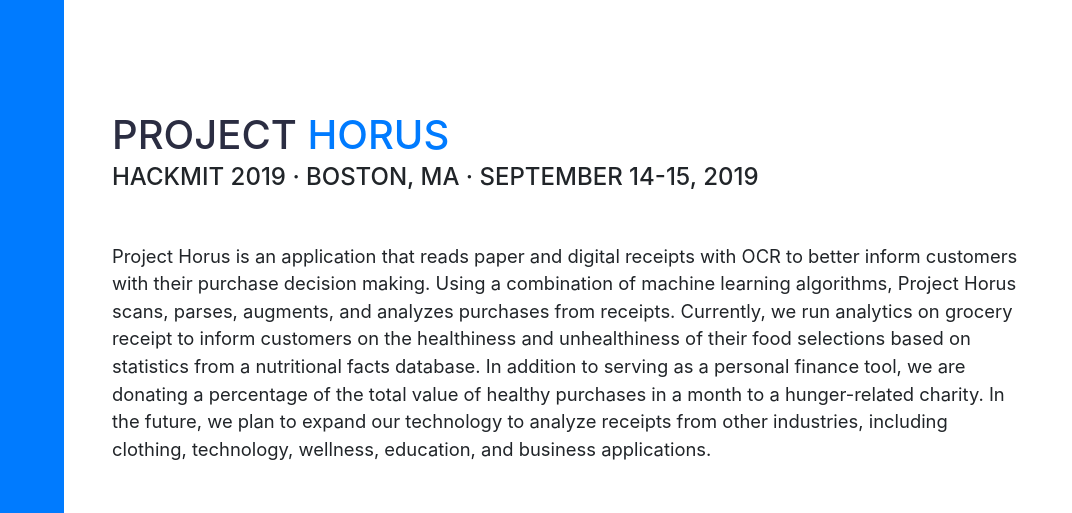
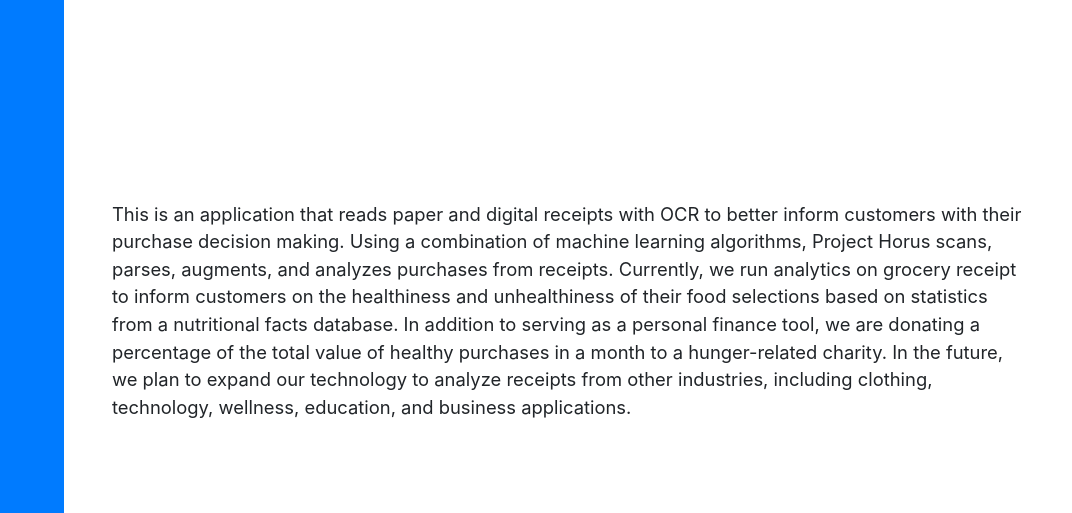
Before and after one commit to ankitsinghbisht8/Shopwise-Insights, a website with bundled scripts: page docs/index.html in a window 1280 px wide. Shown: the part 89-602 px from the top of the page, 208-1280 px from the left. Built offline with nearby package versions, Linux system fonts and the light colour scheme; files whose address does not match are found by name; a web font is replaced by a local one.

Commit message:
index.html

```diff
--- a/docs/index.html
+++ b/docs/index.html
@@ -37,7 +37,7 @@
 
   <nav class="navbar navbar-expand-lg navbar-dark bg-primary fixed-top" id="sideNav">
     <a class="navbar-brand js-scroll-trigger" href="#page-top">
-      <span class="d-block d-lg-none">Project Horus</span>
+      <span class="d-block d-lg-none">Project </span>
       <span class="d-none d-lg-block">
         <img class="img-fluid img-profile rounded-circle mx-auto mb-2" src="img/profile.png" alt="">
       </span>
@@ -65,12 +65,12 @@
 
     <section class="resume-section p-3 p-lg-5 d-flex align-items-center" id="about">
       <div class="w-100">
-        <h1 class="mb-0">Project
-          <span class="text-primary">Horus</span>
+        <h1 class="mb-0">
+          <span class="text-primary"></span>
         </h1>
-        <div class="subheading mb-5">HackMIT 2019 · Boston, MA · September 14-15, 2019
+        <div class="subheading mb-5">
         </div>
-        <p class="lead mb-5">Project Horus is an application that reads paper and digital receipts with OCR to better inform customers with their purchase decision making. Using a combination of machine learning algorithms, Project Horus scans, parses, augments, and analyzes purchases from receipts. Currently, we run analytics on grocery receipt to inform customers on the healthiness and unhealthiness of their food selections based on statistics from a nutritional facts database. In addition to serving as a personal finance tool, we are donating a percentage of the total value of healthy purchases in a month to a hunger-related charity. In the future, we plan to expand our technology to analyze receipts from other industries, including clothing, technology, wellness, education, and business applications.</p>
+        <p class="lead mb-5">This is an application that reads paper and digital receipts with OCR to better inform customers with their purchase decision making. Using a combination of machine learning algorithms, Project Horus scans, parses, augments, and analyzes purchases from receipts. Currently, we run analytics on grocery receipt to inform customers on the healthiness and unhealthiness of their food selections based on statistics from a nutritional facts database. In addition to serving as a personal finance tool, we are donating a percentage of the total value of healthy purchases in a month to a hunger-related charity. In the future, we plan to expand our technology to analyze receipts from other industries, including clothing, technology, wellness, education, and business applications.</p>
       </div>
     </section>
 
@@ -128,7 +128,7 @@
       <div class="w-100">
         <h2 class="mb-0">Business Overview</h2>
         <p class="lead mb-5"></p>
-        Project Horus aims to use machine learning and natural language processing solutions to bring value to millions of consumers who struggle daily with monitoring their finances and making meaningful insight of their spending pattern. We target all audiences who struggle with managing their day-to-day finances. In addition, to promote community and address pressing societal concerns, we pledge to donate a portion of our profits to charity. To motivate our users to improve their own spending habits, users can pledge to support a non-profit, and "donate" their ad revenue for good spending habits and healthy lifestyle.
+        It aims to use machine learning and natural language processing solutions to bring value to millions of consumers who struggle daily with monitoring their finances and making meaningful insight of their spending pattern. We target all audiences who struggle with managing their day-to-day finances. In addition, to promote community and address pressing societal concerns, we pledge to donate a portion of our profits to charity. To motivate our users to improve their own spending habits, users can pledge to support a non-profit, and "donate" their ad revenue for good spending habits and healthy lifestyle.
       </div>
     </section>
 
@@ -138,7 +138,6 @@
       <div class="w-100">
         <h2 class="mb-0">People</h2>
         <p class="lead mb-5"></p>
-        Project Horus was developed by a team of three undergraduates at the 2019 HackMIT event. Abhijit Gupta is a freshman at Yale University, Adit Gupta is a freshman at Yale, and Mason Mitchell is a freshman at WPI.
       </div>
     </section>
 
```
